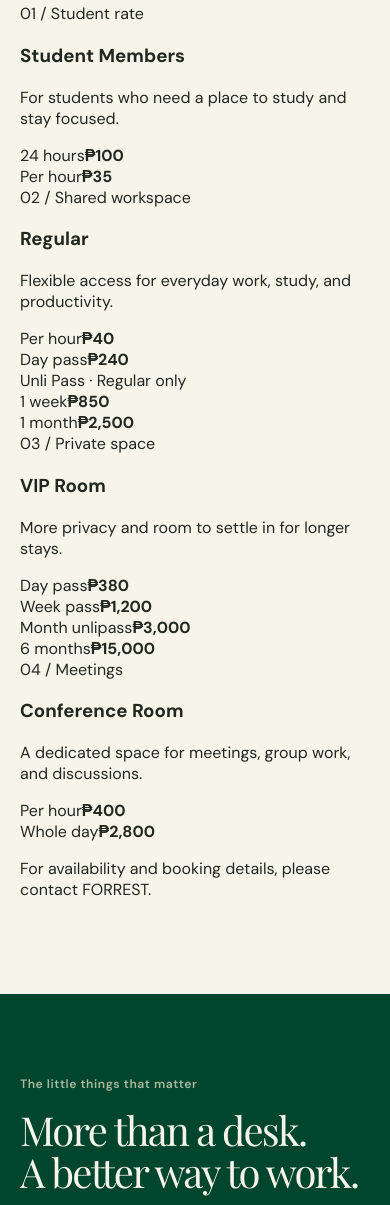
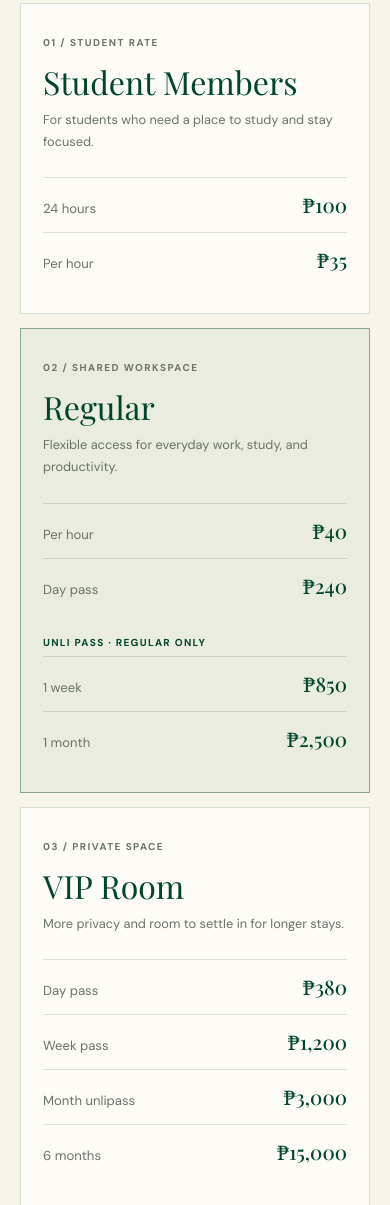
Before and after one commit to earlmacias2022-tech/Forrest-Co-working-Space, a plain HTML site: page index.html in a window 390 px wide. Shown: the part 3835-5040 px from the top of the page. Drawn offline with nearby package versions, Linux system fonts and the light colour scheme.

Commit message:
Style responsive FORREST pricing cards

```diff
--- a/style.css
+++ b/style.css
@@ -558,6 +558,89 @@
       .space-side .space-card-content h3 {
         font-size: 1.8rem;
       }
+      /* Rates */
+      .rates {
+        background: var(--cream);
+      }
+      .rates .section-head h2 em {
+        color: var(--green);
+      }
+      .rates-grid {
+        display: grid;
+        grid-template-columns: repeat(2, minmax(0, 1fr));
+        gap: 18px;
+      }
+      .rate-card {
+        display: flex;
+        flex-direction: column;
+        min-height: 100%;
+        padding: 32px;
+        border: 1px solid rgba(0, 69, 45, 0.16);
+        background: #fdfcf7;
+      }
+      .rate-card-featured {
+        border-color: rgba(0, 69, 45, 0.42);
+        background: #e9ecdf;
+      }
+      .rate-kicker {
+        color: var(--muted);
+        font-size: 0.62rem;
+        font-weight: 700;
+        letter-spacing: 0.15em;
+        text-transform: uppercase;
+      }
+      .rate-card h3 {
+        margin: 13px 0 8px;
+        color: var(--green);
+        font: 400 2rem/1.15 var(--serif);
+      }
+      .rate-card-top p {
+        max-width: 390px;
+        margin: 0;
+        color: var(--muted);
+        font-size: 0.8rem;
+        line-height: 1.7;
+      }
+      .rate-list {
+        display: grid;
+        gap: 0;
+        margin-top: 25px;
+      }
+      .rate-row {
+        display: flex;
+        align-items: baseline;
+        justify-content: space-between;
+        gap: 18px;
+        padding: 13px 0;
+        border-top: 1px solid rgba(0, 69, 45, 0.14);
+      }
+      .rate-row span {
+        color: var(--muted);
+        font-size: 0.82rem;
+      }
+      .rate-row strong {
+        color: var(--green);
+        font: 500 1.25rem var(--serif);
+        white-space: nowrap;
+      }
+      .rate-subgroup {
+        margin-top: 23px;
+      }
+      .rate-subtitle {
+        display: block;
+        margin-bottom: 7px;
+        color: var(--green);
+        font-size: 0.63rem;
+        font-weight: 700;
+        letter-spacing: 0.13em;
+        text-transform: uppercase;
+      }
+      .rates-note {
+        margin: 24px 0 0;
+        color: var(--muted);
+        font-size: 0.72rem;
+        text-align: center;
+      }
       /* Benefits */
       .benefits {
         background: var(--green);
@@ -1086,6 +1169,13 @@
         .space-side .space-card {
           min-height: 300px;
         }
+        .rates-grid {
+          grid-template-columns: 1fr;
+          gap: 14px;
+        }
+        .rate-card {
+          padding: 26px 22px;
+        }
         .benefit-grid {
           grid-template-columns: 1fr 1fr;
           gap: 20px 16px;
```
